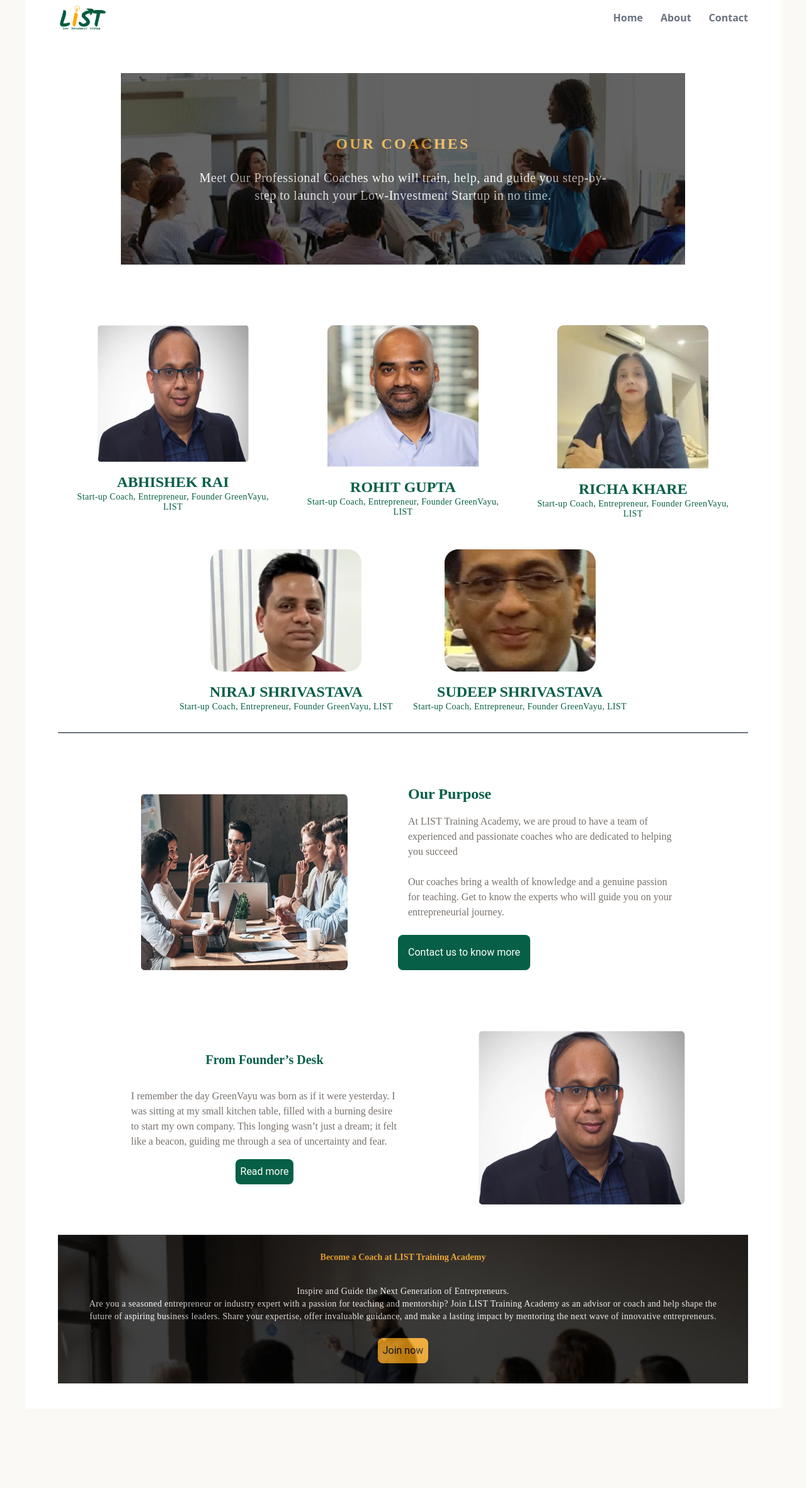
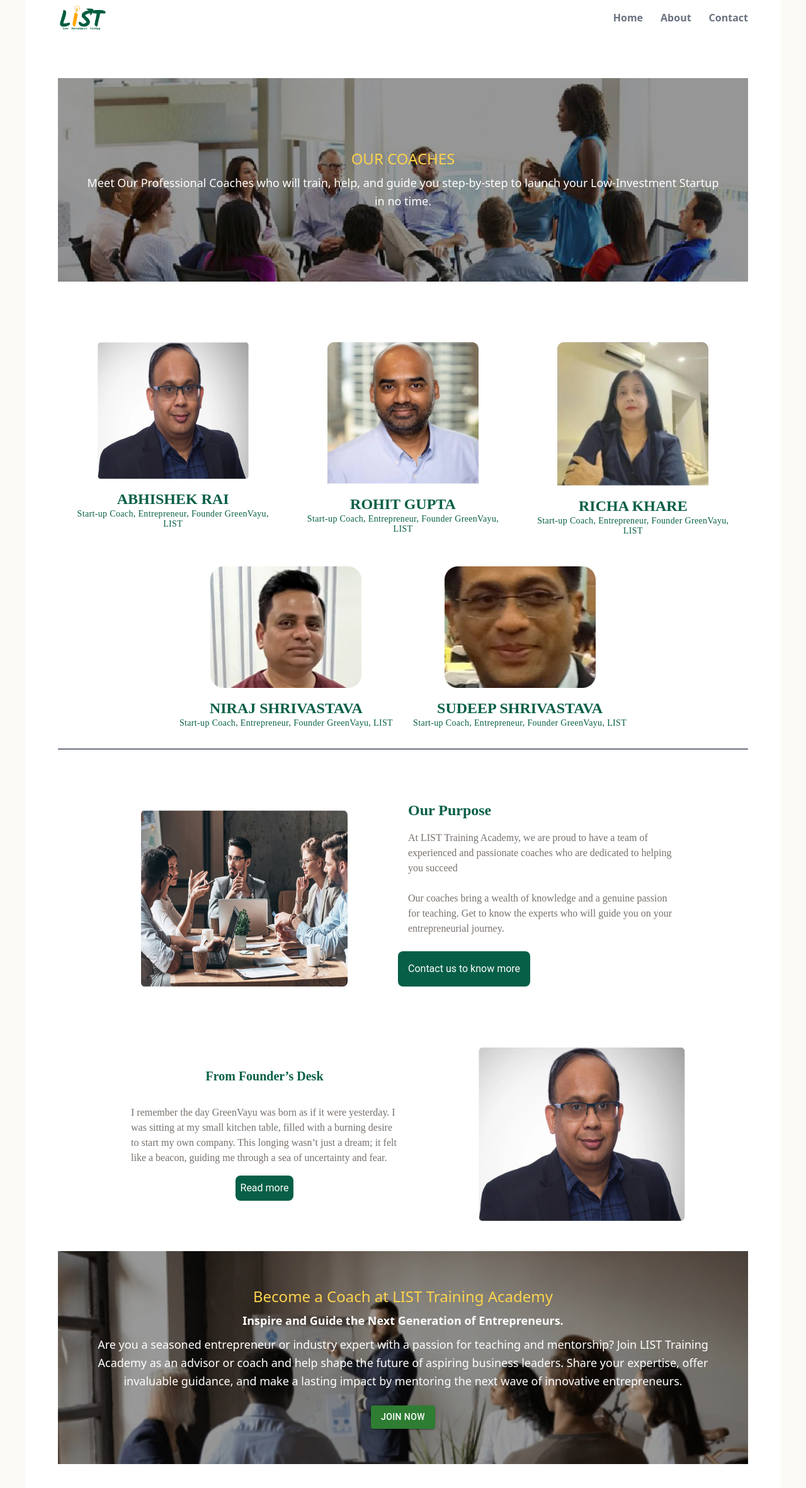
Before and after one commit to GreenVayu/List-startup, a React (Vite) app: page /contact in a window 1280 px wide. Shown: the top 2362 px of the page at 63% size. Before the commit the page ends 2256 px from the top, so only its background shows below. Built offline with nearby package versions, Linux system fonts and the light colour scheme; the HTML template or start-up script is replaced by a standard one.

Commit message:
Menu change in layout, Simple Contact changes

```diff
--- a/src/Contact.tsx
+++ b/src/Contact.tsx
@@ -1,121 +1,191 @@
-import React from 'react'
+import { Button } from "@mui/material";
 
 function Contact() {
   return (
-    <div className="contactsbody">
-
-        <div className='sec1 mt-8 lg:w-[70vw] lg:mx-auto'>
-          <div className="bg-[url('/ourcoaches/33.jpg')] bg-cover bg-center lg:bg-cover">
-            <div className="bg-black opacity-60 pb-12 ">
-            <div className="text-center text-amber-500 text-xl font-semibold font-['Mukta'] leading-[3.75rem] tracking-[0.2rem] pt-8 px-2 lg:text-2xl lg:pt-24 ">OUR COACHES
-            </div>
-              <div className="text-center text-white text-lg font-normal font-['Orienta'] leading-normal tracking-wide py-0 px-8 lg:text-xl lg:pt-6 lg:px-28 lg:mb-12 " >Meet Our Professional Coaches who will train, help, and guide you step-by-step to launch your Low-Investment Startup in no time.</div>
+    <section className="text-gray-600 body-font mt-10">
+      <div className="2/3, md:5/6 lg:w-7/8">
+        <div className="flex flex-wrap w-full px-10 py-28 bg-black relative mb-4">
+          <img
+            alt="gallery"
+            className="w-full object-cover h-full object-cente block opacity-60 absolute inset-0"
+            src="/ourcoaches/33.jpg"
+          />
+          <div className="text-center relative z-10 w-full">
+            <h2 className="text-2xl text-amber-300 font-medium title-font mb-2">
+              OUR COACHES
+            </h2>
+            <p className="leading-relaxed text-white text-lg font-normal">
+              Meet Our Professional Coaches who will train, help, and guide you
+              step-by-step to launch your Low-Investment Startup in no time.
+            </p>
           </div>
         </div>
       </div>
 
-    <div className='sec2 mt-20' >
-
-        <div className='flex flex-col lg:flex-row lg:w-fit lg:mx-auto'>
-
-        <div className='lg:mt-4'>
-          <div className='flex justify-center items-center'><img src='/ourcoaches/abhi.jpg' className='w-60 lg:h-[217px]'/></div>
-          <div className=" text-emerald-800 text-2xl font-semibold font-['Mukta'] mx-auto w-fit px-2 py-4 " > ABHISHEK RAI</div>
-          <div className="-mt-8 text-center text-emerald-800 text-sm font-normal font-['Orienta'] mx-auto px-4 py-4 leading-4 tracking-wide" > Start-up Coach, Entrepreneur, Founder GreenVayu, LIST</div>
+      <div className="sec2 mt-20">
+        <div className="flex flex-col lg:flex-row lg:w-fit lg:mx-auto">
+          <div className="lg:mt-4">
+            <div className="flex justify-center items-center">
+              <img src="/ourcoaches/abhi.jpg" className="w-60 lg:h-[217px]" />
+            </div>
+            <div className=" text-emerald-800 text-2xl font-semibold font-['Mukta'] mx-auto w-fit px-2 py-4 ">
+              {" "}
+              ABHISHEK RAI
+            </div>
+            <div className="-mt-8 text-center text-emerald-800 text-sm font-normal font-['Orienta'] mx-auto px-4 py-4 leading-4 tracking-wide">
+              {" "}
+              Start-up Coach, Entrepreneur, Founder GreenVayu, LIST
+            </div>
           </div>
 
-        <div className='mt-4'>
-          <div className='flex justify-center items-center'><img src='/ourcoaches/rohit.png' className='w-60'/></div>
-          <div className=" text-emerald-800 text-2xl font-semibold font-['Mukta'] mx-auto w-fit px-2 py-4 " > ROHIT GUPTA</div>
-          <div className="-mt-8 text-center text-emerald-800 text-sm font-normal font-['Orienta'] mx-auto px-4 py-4 leading-4 tracking-wide" > Start-up Coach, Entrepreneur, Founder GreenVayu, LIST</div>
+          <div className="mt-4">
+            <div className="flex justify-center items-center">
+              <img src="/ourcoaches/rohit.png" className="w-60" />
+            </div>
+            <div className=" text-emerald-800 text-2xl font-semibold font-['Mukta'] mx-auto w-fit px-2 py-4 ">
+              {" "}
+              ROHIT GUPTA
+            </div>
+            <div className="-mt-8 text-center text-emerald-800 text-sm font-normal font-['Orienta'] mx-auto px-4 py-4 leading-4 tracking-wide">
+              {" "}
+              Start-up Coach, Entrepreneur, Founder GreenVayu, LIST
+            </div>
           </div>
 
-        <div className='mt-4'>
-          <div className='flex justify-center items-center'><img src='/ourcoaches/richa.png' className='w-60'/></div>
-          <div className=" text-emerald-800 text-2xl font-semibold font-['Mukta'] mx-auto w-fit px-2 py-4 " > RICHA KHARE</div>
-          <div className="-mt-8 text-center text-emerald-800 text-sm font-normal font-['Orienta'] mx-auto px-4 py-4 leading-4 tracking-wide" > Start-up Coach, Entrepreneur, Founder GreenVayu, LIST</div>
+          <div className="mt-4">
+            <div className="flex justify-center items-center">
+              <img src="/ourcoaches/richa.png" className="w-60" />
+            </div>
+            <div className=" text-emerald-800 text-2xl font-semibold font-['Mukta'] mx-auto w-fit px-2 py-4 ">
+              {" "}
+              RICHA KHARE
+            </div>
+            <div className="-mt-8 text-center text-emerald-800 text-sm font-normal font-['Orienta'] mx-auto px-4 py-4 leading-4 tracking-wide">
+              {" "}
+              Start-up Coach, Entrepreneur, Founder GreenVayu, LIST
+            </div>
+          </div>
         </div>
 
-
+        <div className="flex flex-col mx-auto w-fit lg:flex-row lg:mt-4">
+          <div className="mt-4">
+            <div className="flex justify-center items-center">
+              <img src="/ourcoaches/niraj.jpg" className="w-60" />
+            </div>
+            <div className=" text-emerald-800 text-2xl font-semibold font-['Mukta'] mx-auto w-fit px-2 py-4 ">
+              {" "}
+              NIRAJ SHRIVASTAVA
+            </div>
+            <div className="-mt-8 text-center text-emerald-800 text-sm font-normal font-['Orienta'] mx-auto px-4 py-4 leading-4 tracking-wide">
+              {" "}
+              Start-up Coach, Entrepreneur, Founder GreenVayu, LIST
+            </div>
           </div>
 
-        <div className='flex flex-col mx-auto w-fit lg:flex-row lg:mt-4'>
-
-       <div className='mt-4'>
-          <div className='flex justify-center items-center'><img src='/ourcoaches/niraj.jpg' className='w-60'/></div>
-          <div className=" text-emerald-800 text-2xl font-semibold font-['Mukta'] mx-auto w-fit px-2 py-4 " > NIRAJ SHRIVASTAVA</div>
-          <div className="-mt-8 text-center text-emerald-800 text-sm font-normal font-['Orienta'] mx-auto px-4 py-4 leading-4 tracking-wide" > Start-up Coach, Entrepreneur, Founder GreenVayu, LIST</div>
+          <div className="mt-4">
+            <div className="flex justify-center items-center">
+              <img src="/ourcoaches/sudeep.jpg" className="w-60" />
             </div>
-
-        <div className='mt-4'>
-          <div className='flex justify-center items-center'><img src='/ourcoaches/sudeep.jpg' className='w-60'/></div>
-          <div className=" text-emerald-800 text-2xl font-semibold font-['Mukta'] mx-auto w-fit px-2 py-4 " >SUDEEP SHRIVASTAVA</div>
-          <div className="-mt-8 text-center text-emerald-800 text-sm font-normal font-['Orienta'] mx-auto px-4 py-4 leading-4 tracking-wide" > Start-up Coach, Entrepreneur, Founder GreenVayu, LIST</div>
+            <div className=" text-emerald-800 text-2xl font-semibold font-['Mukta'] mx-auto w-fit px-2 py-4 ">
+              SUDEEP SHRIVASTAVA
             </div>
-
+            <div className="-mt-8 text-center text-emerald-800 text-sm font-normal font-['Orienta'] mx-auto px-4 py-4 leading-4 tracking-wide">
+              {" "}
+              Start-up Coach, Entrepreneur, Founder GreenVayu, LIST
             </div>
-
           </div>
-
-
+        </div>
+      </div>
 
       <hr className="border-t-2 border-gray-500 my-4" />
 
-
-    <div className='sec3 mt-16 lg:w-[70vw] lg:mx-auto lg:flex lg:space-x-20'>
-
-      <img src='/ourcoaches/purpose.jpg' className=" hidden w-[28.125vw] rounded-lg pl-8 mt-8 lg:block " />
-    <div className='pt-4'>
-    <div className="text-emerald-800 px-4 text-center text-xl font-semibold font-['Mukta'] lg:text-left lg:text-2xl" >Our Purpose </div>
-    <div className="text-stone-500 text-base font-normal font-['Orienta'] py-4 px-4 " >
-    At LIST Training Academy, we are proud to have a team of experienced and passionate coaches who are dedicated to helping you succeed<br/><br/>Our coaches bring a wealth of knowledge and a genuine passion for teaching. Get to know the experts who will guide you on your entrepreneurial journey.
+      <div className="sec3 mt-16 lg:w-[70vw] lg:mx-auto lg:flex lg:space-x-20">
+        <img
+          src="/ourcoaches/purpose.jpg"
+          className=" hidden w-[28.125vw] rounded-lg pl-8 mt-8 lg:block "
+        />
+        <div className="pt-4">
+          <div className="text-emerald-800 px-4 text-center text-xl font-semibold font-['Mukta'] lg:text-left lg:text-2xl">
+            Our Purpose{" "}
+          </div>
+          <div className="text-stone-500 text-base font-normal font-['Orienta'] py-4 px-4 ">
+            At LIST Training Academy, we are proud to have a team of experienced
+            and passionate coaches who are dedicated to helping you succeed
+            <br />
+            <br />
+            Our coaches bring a wealth of knowledge and a genuine passion for
+            teaching. Get to know the experts who will guide you on your
+            entrepreneurial journey.
           </div>
 
-    <div className="mx-auto mt-2 bg-emerald-800 rounded-lg w-fit lg:mx-0" > <button className="text-white text-base font-normal font-['Roboto'] px-4 py-4" >Contact us to know more </button></div>
-
+          <div className="mx-auto mt-2 bg-emerald-800 rounded-lg w-fit lg:mx-0">
+            {" "}
+            <button className="text-white text-base font-normal font-['Roboto'] px-4 py-4">
+              Contact us to know more{" "}
+            </button>
           </div>
-
-
+        </div>
       </div>
 
       <hr className="border-t-2 border-gray-500 my-4 lg:hidden" />
 
       <div className="sec4 mt-16 lg:w-[70vw] lg:mx-auto lg:flex lg:space-x-20">
-  <div className=' py-8'>
-    <div  className=" text-emerald-800 text-center text-xl font-semibold font-['Mukta'] lg:pt-8">From Founder’s Desk </div>
-    <div className="text-stone-500 text-base font-normal font-['Orienta'] pt-4 px-4 lg:pt-8" > I remember the day GreenVayu was born as if it were yesterday. I was sitting at my small kitchen table, filled with a burning desire to start my own company. This longing wasn’t just a dream; it felt like a beacon, guiding me through a sea of uncertainty and fear. </div>
-
-    <div className="mx-auto bg-emerald-800 rounded-lg w-fit mt-4" > <button className="text-white text-base font-normal font-['Roboto'] px-2 py-2" >Read more</button></div>
-
+        <div className=" py-8">
+          <div className=" text-emerald-800 text-center text-xl font-semibold font-['Mukta'] lg:pt-8">
+            From Founder’s Desk{" "}
+          </div>
+          <div className="text-stone-500 text-base font-normal font-['Orienta'] pt-4 px-4 lg:pt-8">
+            {" "}
+            I remember the day GreenVayu was born as if it were yesterday. I was
+            sitting at my small kitchen table, filled with a burning desire to
+            start my own company. This longing wasn’t just a dream; it felt like
+            a beacon, guiding me through a sea of uncertainty and fear.{" "}
           </div>
 
-  <img src='/ourcoaches/abhi.jpg' className=" hidden w-[28.125vw] rounded-lg pl-8 mt-8 lg:block " />
-
+          <div className="mx-auto bg-emerald-800 rounded-lg w-fit mt-4">
+            {" "}
+            <button className="text-white text-base font-normal font-['Roboto'] px-2 py-2">
+              Read more
+            </button>
+          </div>
         </div>
 
-<hr className="border-t-2 border-gray-500 my-4 lg:hidden" />
+        <img
+          src="/ourcoaches/abhi.jpg"
+          className=" hidden w-[28.125vw] rounded-lg pl-8 mt-8 lg:block "
+        />
+      </div>
 
-<div className="sec5 mt-12 mb-8 ">
-  <div className="bg-[url('/ourcoaches/image5.jpg')] bg-cover" >
-    <div className='bg-black opacity-75 pb-8 h-full '>
-    <div className="text-center text-amber-500 text-sm font-semibold font-['Mukta'] tracking-wides py-4 px-2 leading-10">Become a Coach at LIST Training Academy
-    </div>
-    <div className="text-center text-white text-sm font-normal font-['Orienta'] leading-5 tracking-wide py-2 px-8" >Inspire and Guide the Next Generation of Entrepreneurs.<br/>Are you a seasoned entrepreneur or industry expert with a passion for teaching and mentorship? Join LIST Training Academy as an advisor or coach and help shape the future of aspiring business leaders. Share your expertise, offer invaluable guidance, and make a lasting impact by mentoring the next wave of innovative entrepreneurs.</div>
-
-    <div className="mx-auto bg-amber-500 rounded-lg w-fit mt-4 " > <button className="text-black text-base font-normal font-['Roboto'] px-2 py-2" >Join now</button></div>
-
+      <div className="2/3, md:5/6 lg:w-7/8 my-12 ">
+        <div className="flex flex-wrap w-full p-2 md:p-10 bg-black relative mb-4">
+          <img
+            alt="gallery"
+            className="w-full object-cover h-full object-cente block opacity-60 absolute inset-0"
+            src="/ourcoaches/image5.jpg"
+          />
+          <div className="text-center relative z-10 p-4 w-full">
+            <h2 className="text-2xl text-amber-300 font-medium title-font mb-2">
+              Become a Coach at LIST Training Academy
+            </h2>
+            <p className="leading-relaxed text-white text-lg font-semibold mb-2">
+              Inspire and Guide the Next Generation of Entrepreneurs.
+            </p>
+            <p className="leading-relaxed text-white text-lg font-normal mb-2">
+              Are you a seasoned entrepreneur or industry expert with a passion
+              for teaching and mentorship? Join LIST Training Academy as an
+              advisor or coach and help shape the future of aspiring business
+              leaders. Share your expertise, offer invaluable guidance, and make
+              a lasting impact by mentoring the next wave of innovative
+              entrepreneurs.
+            </p>
+            <Button variant="contained" color="success" sx={{ mt: 2 }}>
+              Join Now
+            </Button>
           </div>
         </div>
       </div>
-
-
-    </div>
-  )
+    </section>
+  );
 }
 
-export default Contact
-
-
-{/*
-<img className="w-[540px] h-[358px] rounded-lg" src="https://via.placeholder.com/540x358" />
-*/}
+export default Contact;
--- a/src/Layout.tsx
+++ b/src/Layout.tsx
@@ -36,13 +36,13 @@
             ref={mobileMenu}
             className={`${
               isMobileMenuOpen ? "" : "hidden"
-            } md:flex md:flex-row flex-col items-center justify-start md:space-x-1 pb-3 md:pb-0 navigation-menu`}
+            } md:flex md:flex-row flex-col items-center justify-start md:space-x-1 pb-3 md:pb-0 navigation-menu bg-gray-100 md:bg-white`}
           >
             {navItems.map((item) => (
               <Link
                 key={item.name}
                 to={item.link}
-                className="py-2 px-3 block hover:text-gray-800"
+                className="py-2 px-3 block hover:text-white hover:bg-gray-800 hover:rounded-md"
               >
                 {item.name}
               </Link>
```
Lines whose indentation alone changed are shown as unchanged.
